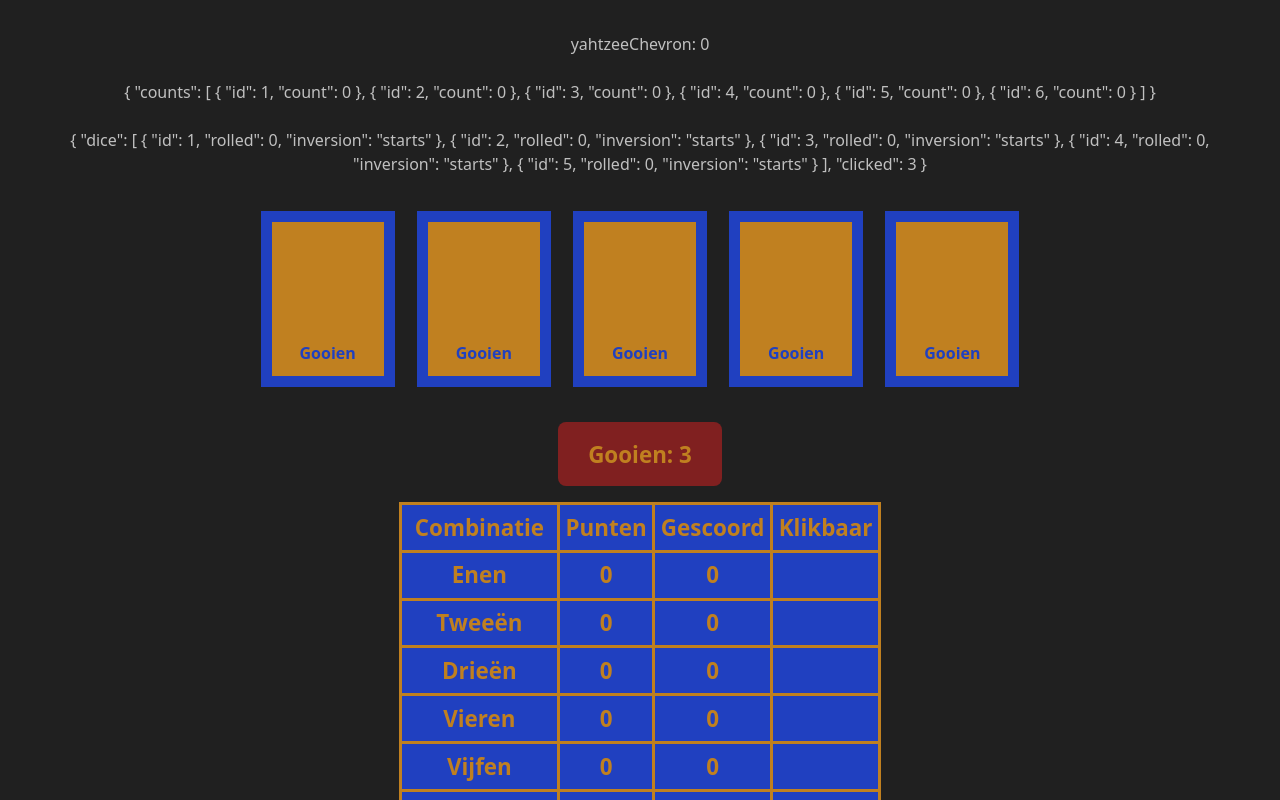
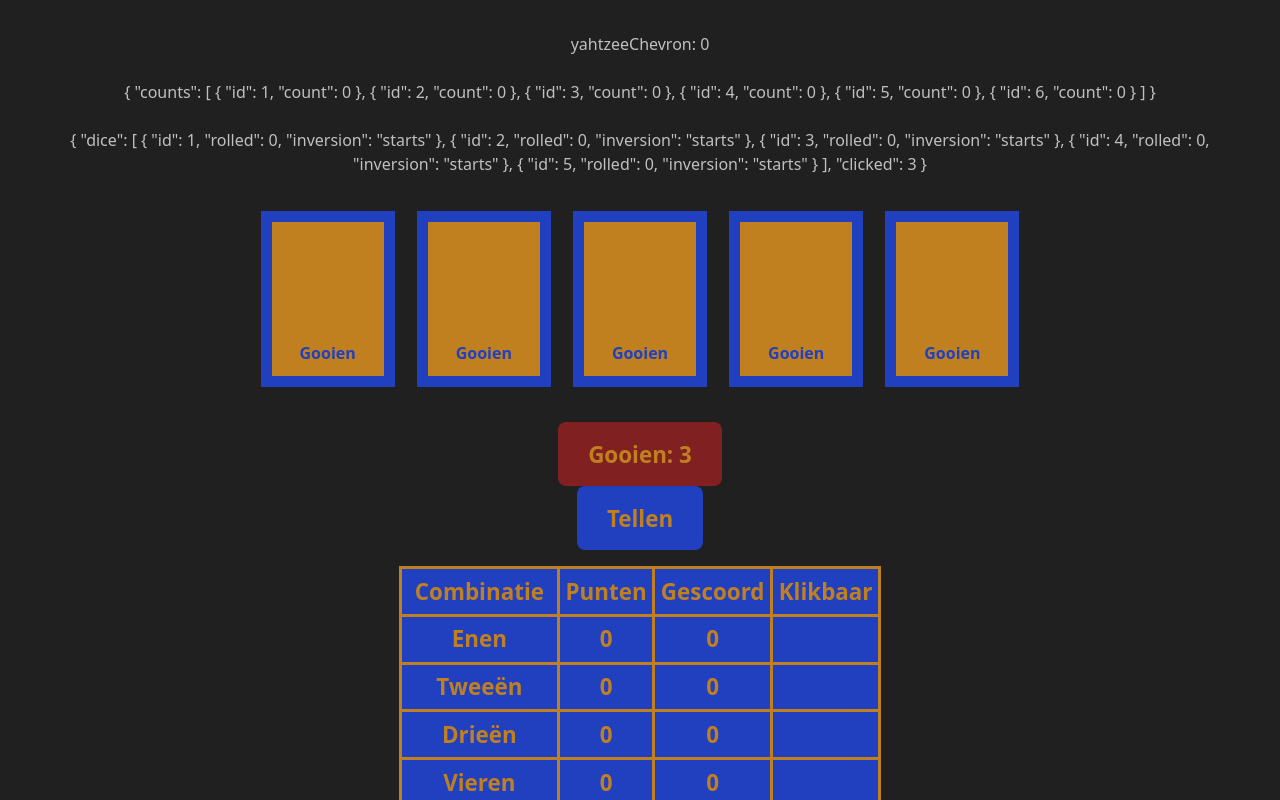
Before and after one commit to janderkkotlarski/vue_yahtzee, a Vue app: page / in a window 1280 px wide. Shown: the top 800 px of the page. Built offline with nearby package versions, Linux system fonts and the light colour scheme.

Commit message:
Roller.vue seems to work fine

```diff
--- a/src/components/Roller.vue
+++ b/src/components/Roller.vue
@@ -152,5 +152,6 @@ defineExpose({
     <button v-if="buttonVisible && diceLine.clicked > 0" class="switch" @click="diceRolling">
         {{ buttonMessage }} {{ diceLine.clicked }}
     </button>
+    <button v-if="diceLine.clicked === 0" class="switch" @click="diceArrayReset">Nieuwe Ronde</button>
     <button v-if="!buttonVisible" class="switch" @click="restart">Herstart</button>
 </template>
--- a/src/components/Scorer.vue
+++ b/src/components/Scorer.vue
@@ -409,6 +409,10 @@ const restart = () => {
 
     <br />
 
+    <button @click="recount">Tellen</button>
+
+    <br />
+
     <Scorelist @locker="lockEntry" :scoreListing="scoreUpper" :yahtzeeVars="{moreYahtzee, extraYahtzee}" />
 
     <br />
```
